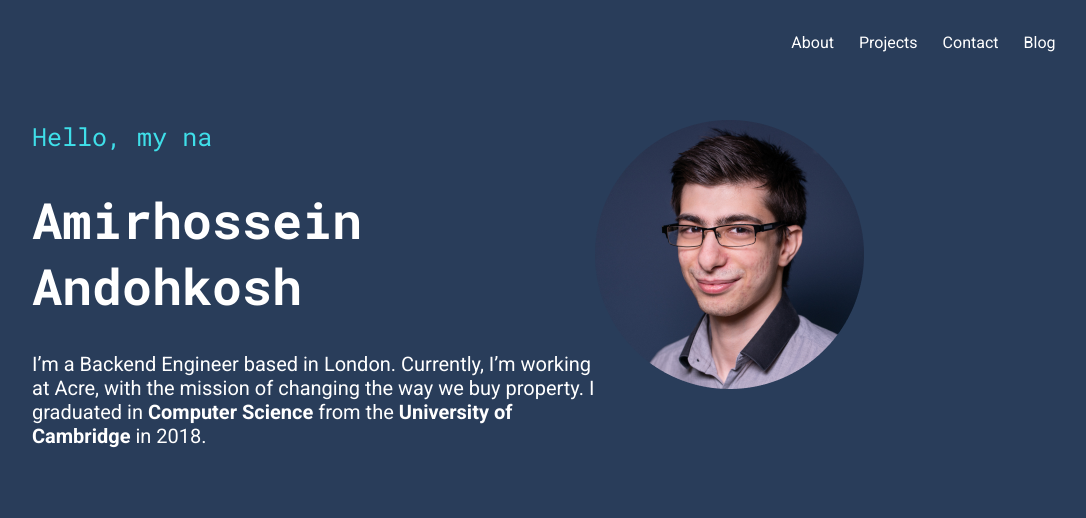
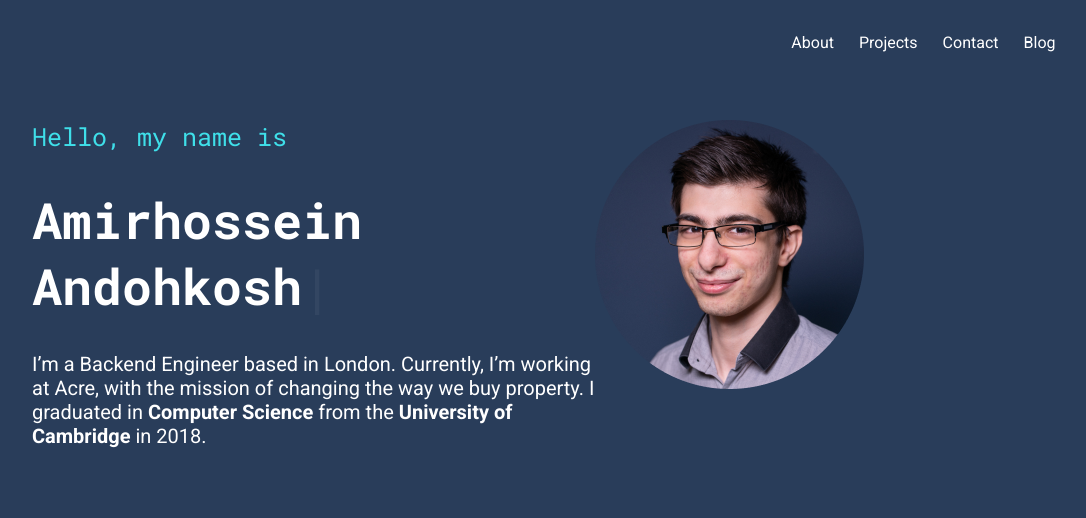
Before and after one commit to amir-bio/amirha.com-2020, a React (Create React App) app: page / in a window 1280 px wide. Shown: the top 518 px of the page, without its empty margins (192-1278 px from the left). Built offline with nearby package versions, Linux system fonts and the light colour scheme.

Commit message:
Use a different typing animation library and add animation to name
This library has more better extendability support, and configurations for the cursor

```diff
--- a/package.json
+++ b/package.json
@@ -9,9 +9,9 @@
     "react": "^16.12.0",
     "react-dom": "^16.12.0",
     "react-scripts": "3.3.1",
+    "react-typist": "^2.0.5",
     "typeface-roboto": "0.0.75",
-    "typeface-roboto-mono": "0.0.75",
-    "typewriter-effect": "^2.12.2"
+    "typeface-roboto-mono": "0.0.75"
   },
   "scripts": {
     "start": "react-scripts start",
--- a/src/App.css
+++ b/src/App.css
@@ -169,3 +169,24 @@ h2 {
   /* The border is set to background color, as the container will still cause the purple line to appear */
   border-left: 5px dashed #293d5a;
 }
+
+/* CSS for to allow blinking for react-typist */
+.Typist .Cursor {
+  display: inline-block;
+}
+.Typist .Cursor--blinking {
+  opacity: 1;
+  animation: blink 1s linear infinite;
+}
+
+@keyframes blink {
+  0% {
+    opacity: 1;
+  }
+  50% {
+    opacity: 0;
+  }
+  100% {
+    opacity: 1;
+  }
+}
--- a/src/components/AboutMe/index.js
+++ b/src/components/AboutMe/index.js
@@ -1,21 +1,33 @@
-import React from 'react'
+import React, { useState } from 'react'
 
-import Typewriter from 'typewriter-effect'
+import Typist from 'react-typist'
 
 const AboutMe = props => {
+  const [introTyped, setIntroTyped] = useState(false)
+
   return (
     <div id={props.id} className="content-box">
       <div>
         <div className="mono-font secondary-blue">
-          <Typewriter
-            options={{
-              strings: ['Hello, my name is'],
-              autoStart: true,
-              loop: false
-            }}
-          />
+          <Typist
+            cursor={{ hideWhenDone: true, hideWhenDoneDelay: 0 }}
+            onTypingDone={() => setIntroTyped(true)}
+          >
+            Hello, my name is
+          </Typist>
         </div>
-        <h1 className="mono-font">Amirhossein Andohkosh</h1>
+        {introTyped ? (
+          <h1 className="mono-font">
+            <Typist
+              cursor={{
+                blink: true
+              }}
+            >
+              Amirhossein Andohkosh
+            </Typist>
+          </h1>
+        ) : null}
+
         <div>
           <p>
             I’m a Backend Engineer based in London. Currently, I’m working at
--- a/src/components/Timeline/index.js
+++ b/src/components/Timeline/index.js
@@ -22,7 +22,6 @@ const timelineContainerStyle = {
 
 const timelineEntryBoxStyle = {
   backgroundColor: lightGreen,
-  display: 'block',
   fontSize: 20,
   width: 360,
   minHeight: 50,
```
Also changed, not shown: 1 other file (tests, documents, lock files or other folders).
